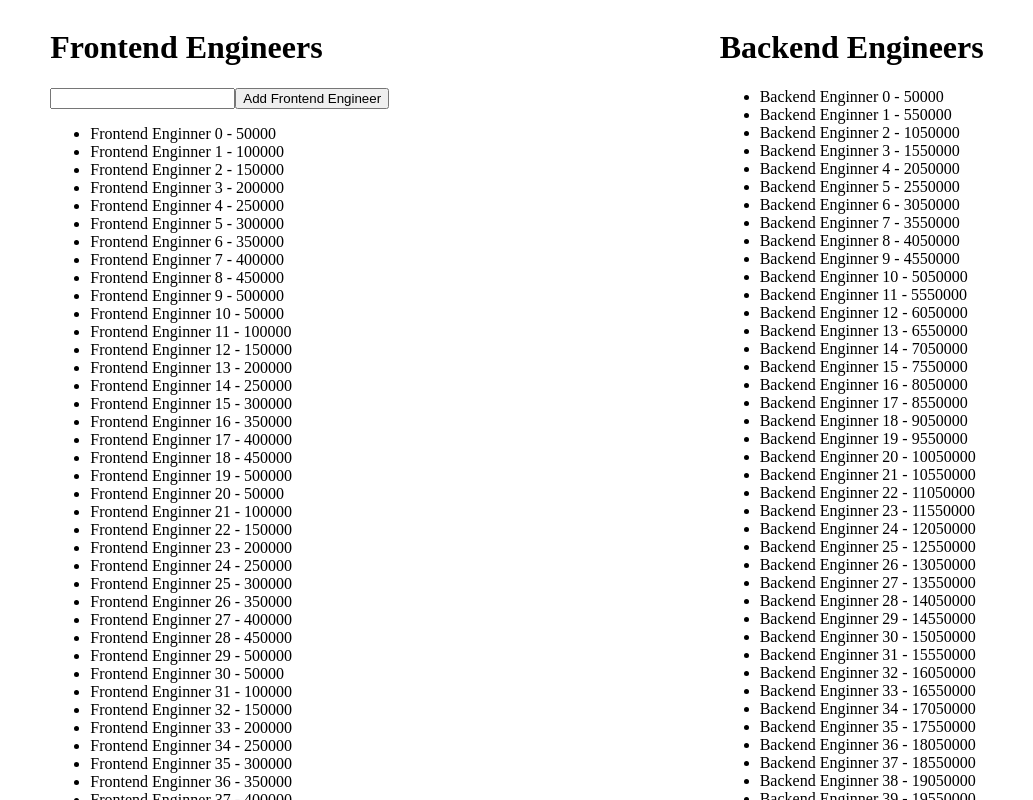
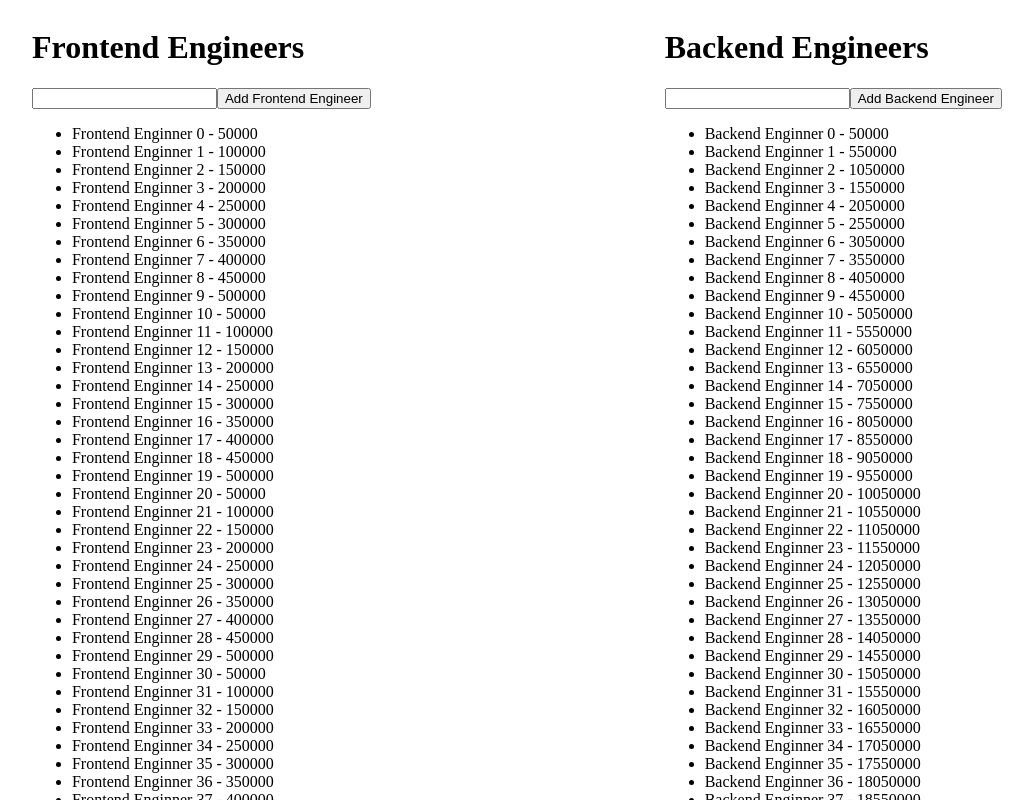
Before and after one commit to sgarg5858/immutables-and-angular-change-detection, an Angular app: page / in a window 1280 px wide. Shown: the top 800 px of the page, without its empty margins (123-1156 px from the left). Built offline with nearby package versions, Linux system fonts and the light colour scheme.

Commit message:
concat (immutables) with onpush working

```diff
--- a/src/app/app.component.html
+++ b/src/app/app.component.html
@@ -1,5 +1,5 @@
 <div style="display: flex;justify-content: space-around;">
   <app-frontend-engineers (newEngineerComing)="addNewEngineer($event)" [frontendEngineers]="frontendEngineers"></app-frontend-engineers>
 
-  <app-backend-engineers [backendEngineers]="backendEngineers"></app-backend-engineers>
+  <app-backend-engineers  (newEngineerComing)="addNewBackendEngineer($event)" [backendEngineers]="backendEngineers"></app-backend-engineers>
 </div>
--- a/src/app/app.component.ts
+++ b/src/app/app.component.ts
@@ -28,10 +28,16 @@ export class AppComponent implements OnInit{
     }
     console.log(this.frontendEngineers);
   }
+
   addNewEngineer(frontend:FrontendEngineer)
   {
-    this.frontendEngineers.push(frontend);
+    //concat returns new copy of array it doesn't mutate existing arrays
+    this.frontendEngineers=this.frontendEngineers.concat([frontend]);
+  }
+  addNewBackendEngineer(backend:BackendEngineer)
+  {
+    //concat returns new copy of array it doesn't mutate existing arrays
+    this.backendEngineers = this.backendEngineers.concat([backend]);
   }
 
-
 }
--- a/src/app/backend-engineers/backend-engineers.component.html
+++ b/src/app/backend-engineers/backend-engineers.component.html
@@ -1,4 +1,10 @@
 <h1>Backend Engineers</h1>
+
+<div>
+    <input type="text" [formControl]="addEngineer">
+    <button (click)="newEngineer()">Add Backend Engineer</button>
+    </div>
+
 <ul>
     <li  *ngFor="let backendEngineer of backendEngineers">
         {{backendEngineer.name}} - {{calculateSalary(backendEngineer.skillLevel)}}
--- a/src/app/backend-engineers/backend-engineers.component.ts
+++ b/src/app/backend-engineers/backend-engineers.component.ts
@@ -1,18 +1,23 @@
-import { Component, OnInit,Input } from '@angular/core';
+import { Component, OnInit,Input,Output,EventEmitter, ChangeDetectionStrategy } from '@angular/core';
 import {BackendEngineer} from '../models/backend-engineer.interface';
+import {FormControl,Validators} from '@angular/forms'
 @Component({
   selector: 'app-backend-engineers',
   templateUrl: './backend-engineers.component.html',
-  styleUrls: ['./backend-engineers.component.scss']
+  styleUrls: ['./backend-engineers.component.scss'],
+  changeDetection:ChangeDetectionStrategy.OnPush
 })
 export class BackendEngineersComponent implements OnInit {
 
   constructor() { }
 
+  addEngineer= new FormControl('',[Validators.required]);
+
   ngOnInit(): void {
   }
 
   @Input() backendEngineers:BackendEngineer[]=[];
+  @Output() newEngineerComing= new EventEmitter<BackendEngineer>();
 
 
 
@@ -23,4 +28,15 @@ export class BackendEngineersComponent implements OnInit {
     return skillLevel * 5000;
   }
 
+  newEngineer()
+  {
+    this.newEngineerComing.emit({
+      name:this.addEngineer.value,
+      skillLevel:20,
+      domain:'Backend',
+      salary:0,
+      id:101
+    })
+  }
+
 }
--- a/src/app/frontend-engineers/frontend-engineers.component.ts
+++ b/src/app/frontend-engineers/frontend-engineers.component.ts
@@ -1,11 +1,12 @@
-import { Component, EventEmitter, Input, OnInit, Output } from '@angular/core';
+import { ChangeDetectionStrategy, Component, EventEmitter, Input, OnInit, Output } from '@angular/core';
 import { FormControl, Validators } from '@angular/forms';
 import { FrontendEngineer } from '../models/frontend-engineer.interface';
 
 @Component({
   selector: 'app-frontend-engineers',
   templateUrl: './frontend-engineers.component.html',
-  styleUrls: ['./frontend-engineers.component.scss']
+  styleUrls: ['./frontend-engineers.component.scss'],
+  changeDetection:ChangeDetectionStrategy.OnPush
 })
 export class FrontendEngineersComponent implements OnInit {
 
```
